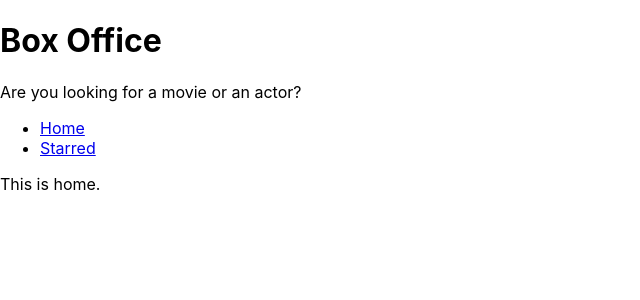
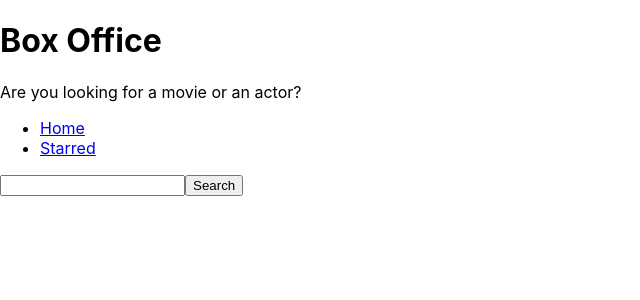
Before and after one commit to Rahul-Binani/box-office, a React (Create React App) app: page / in a window 1280 px wide. Shown: the top 300 px of the page, without its empty margins (0-640 px from the left). Built offline with nearby package versions, Linux system fonts and the light colour scheme.

Commit message:
added search bar

```diff
--- a/src/pages/home.js
+++ b/src/pages/home.js
@@ -1,8 +1,40 @@
-import React from 'react'
+import React, { useState } from 'react';
 import MainPageLayout from '../Components/MainPageLayout';
 
-const home = () => {
-    return <MainPageLayout>This is home.</MainPageLayout>
+const Home = () => {
+  const [input, setInput] = useState('');
+
+  const onSearch = () => {
+    fetch(`https://api.tvmaze.com/search/shows?q=${input}`)
+      .then(r => r.json())
+      .then(result => {
+        console.log(result);
+      });
+  };
+
+  const onInputChange = ev => {
+    setInput(ev.target.value);
+  };
+
+  const onKeyDown = ev => {
+    if (ev.keyCode === 13) {
+      onSearch();
+    }
+  };
+
+  return (
+    <MainPageLayout>
+      <input
+        type="text"
+        onChange={onInputChange}
+        onKeyDown={onKeyDown}
+        value={input}
+      />
+      <button type="button" onClick={onSearch}>
+        Search
+      </button>
+    </MainPageLayout>
+  );
 };
 
-export default home;
+export default Home;
```
